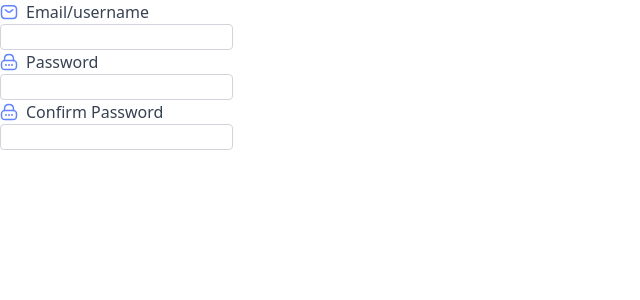
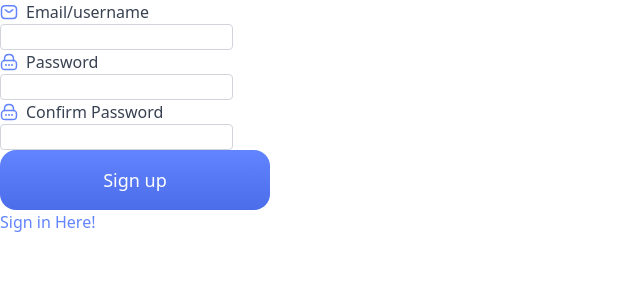
Before and after one commit to React-o-Maniacs/Crush-It, a Next.js app: page /auth in a window 1280 px wide. Shown: the top 300 px of the page, without its empty margins (0-640 px from the left). Built offline with nearby package versions, Linux system fonts and the light colour scheme.

Commit message:
button ui created

```diff
--- a/pages/auth.tsx
+++ b/pages/auth.tsx
@@ -38,6 +38,43 @@ const Auth = () => {
         type="confirmPassword"
         value={confirmPassword}
       />
+      <button
+        onClick={() => {
+            {/* For testing */}
+            console.log("Sign Up Clicked");
+          }
+        }
+        style={{
+          fontSize: '18px',
+          width: '270px',
+          height: '60px',
+          top: '582px',
+          left: '922px',
+          borderRadius: '16px',
+          color: '#FFFFFF',
+          background: 'linear-gradient(180deg, #6284FF 0%, #4B6DE9 100%)'
+        }}
+      >
+        Sign up
+      </button>
+      <button
+        onClick={() => {
+            {/* For testing */}
+            console.log("Sign In Clicked");
+          }
+        }
+        style={{
+          display: 'flex',
+          fontSize: '16px',
+          width: '291px',
+          height: '21px',
+          top: '884px',
+          left: '912px',
+          color: '#6284FF'
+        }}
+      >
+        Sign in Here!
+      </button>
     </>
   );
 }
```
Also changed, not shown: 2 other files (tests, documents, lock files or other folders).
